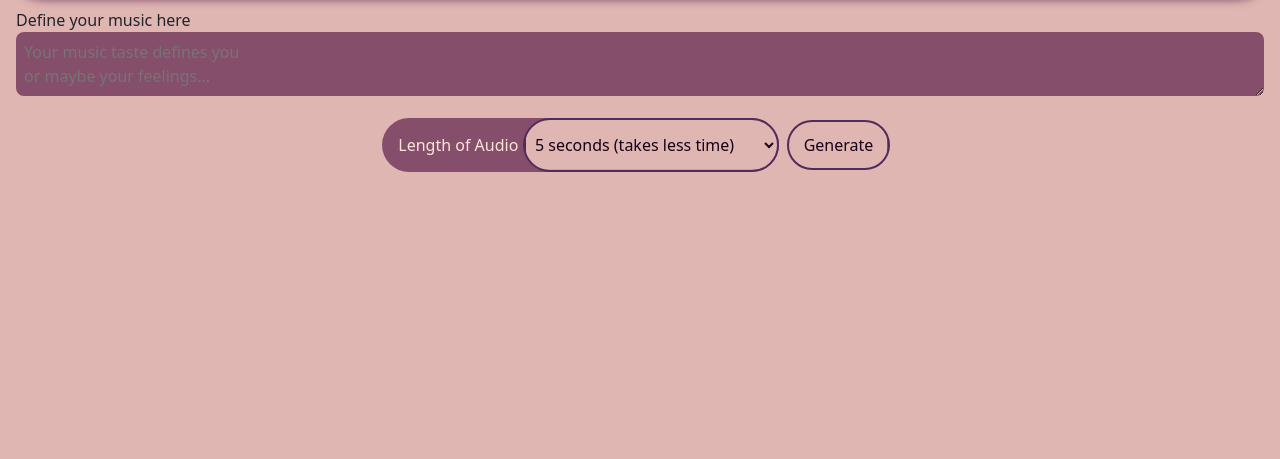
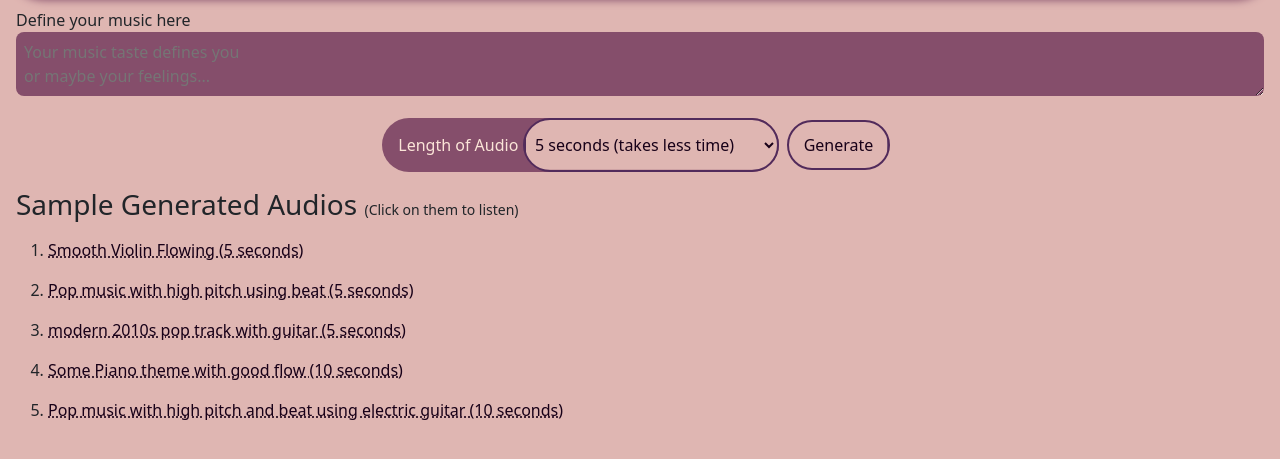
Before and after one commit to AjayRahul1/Music-Generation, a FastAPI app: page / in a window 1280 px wide. Shown: the part 79-538 px from the top of the page. Run offline with FastAPI, Linux system fonts and the light colour scheme; some libraries are stand-ins or nearby versions.

Commit message:
Add sample audios in website
Add audio in memory too.

```diff
--- a/main.py
+++ b/main.py
@@ -100,9 +100,19 @@ async def generate_music(request: Request, musicPrompt: str=Form(..., title="mus
 
 # Endpoint to serve the audio file
 @app.get("/audio/{audio_filepath}")
-async def get_audio_file(audio_filepath: str, t: str):
+async def get_audio_file(audio_filepath: str, t: str | None = None):
   audio_file_extension = ".wav"
   return FileResponse(
     audio_filepath+audio_file_extension,
     status_code=200
   )
+
+@app.get("/sampleAudio/{audio_filepath}")
+async def play_sample_audio(audio_filepath: str, t: str | None = None):
+  audio_html_code = f"""
+    <!-- Audio Dom Element that plays the audio -->
+    <audio id="myAudio" style="border-radius: 0.5em;" controls autoplay>
+      <source id="audioSource" src="/audio/{audio_filepath}">
+    </audio>
+  """
+  return HTMLResponse(content=audio_html_code, status_code=200)
--- a/templates/index.html
+++ b/templates/index.html
@@ -174,13 +174,37 @@
     }
 
     .spin {
+      -moz-animation: spin-image 4s linear infinite;
       -webkit-animation: spin-image 4s linear infinite;
-      -moz-animation: spin-image 4s linear infinite;
       animation: spin-image 4s linear infinite;
     }
 
     @keyframes spin-image {
       100% { transform: rotate(360deg); }
+    }
+
+    #sampleAudioLinks a {
+      color: var(--grapeBlack);
+      padding-block: 0.5em;
+      cursor: pointer;
+      text-decoration: dotted;
+      text-decoration-line: underline;
+    }
+
+    #sampleAudioLinks a:active {
+      cursor: pointer;
+      color: var(--grapeBlack);
+      text-decoration: dotted;
+      text-decoration-line: underline;
+    }
+
+    #sampleAudioList li {
+      padding-block: 0.5em;
+    }
+    @media (max-width: 50em) {
+      #audioLength {
+        width: 100%;
+      }
     }
   </style>
 </head>
@@ -213,6 +237,20 @@
       </div>
     </form>
     <div class="my-3" id="waveformPlay"></div>
+    <div style="display: flex; flex-wrap: wrap;">
+      <div style="display: grid; grid-template-rows: repeat(1fr, 5);" id="sampleAudioLinks">
+        <h3>Sample Generated Audios <span style="font-size: 0.5em;">(Click on them to listen)</span></h3>
+        <ol id="sampleAudioList">
+          <li><a hx-get="/sampleAudio/1" hx-target="#playSampleAudio">Smooth Violin Flowing (5 seconds)</a></li>
+          <li><a hx-get="/sampleAudio/3" hx-target="#playSampleAudio">Pop music with high pitch using beat (5 seconds)</a></li>
+          <li><a hx-get="/sampleAudio/5" hx-target="#playSampleAudio">modern 2010s pop track with guitar (5 seconds)</a></li>
+          <li><a hx-get="/sampleAudio/2" hx-target="#playSampleAudio">Some Piano theme with good flow (10 seconds)</a></li>
+          <li><a hx-get="/sampleAudio/4" hx-target="#playSampleAudio">Pop music with high pitch and beat using electric guitar (10 seconds)</a></li>
+        </ol>
+      </div>
+      <div id="playSampleAudio" style="margin: auto;">
+      </div>
+    </div>
   </div>
 </body>
 <script>
```
Also changed, not shown: 5 other files.
